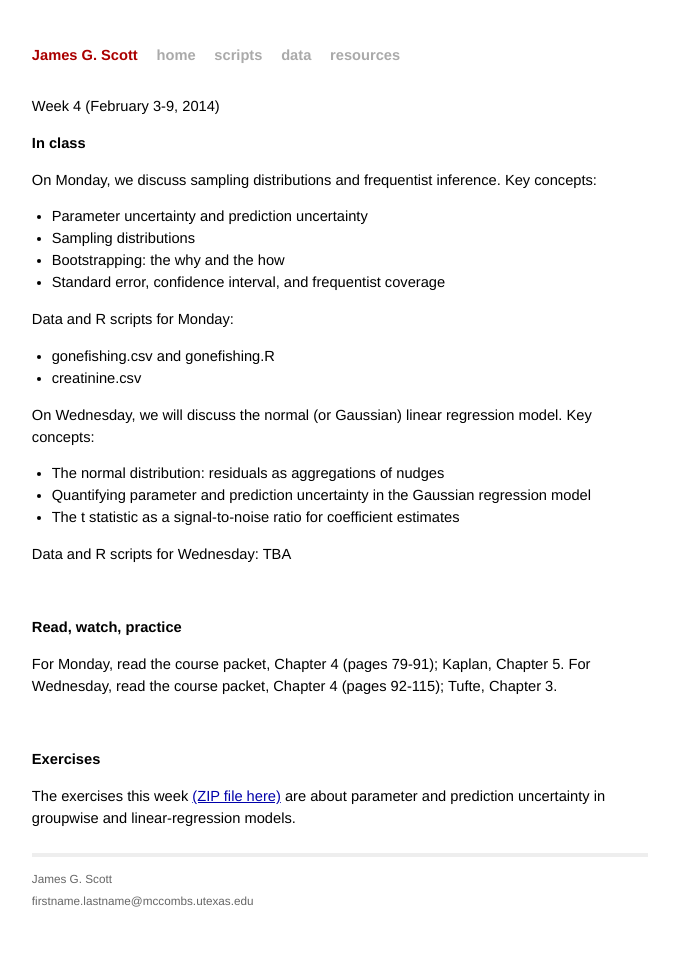
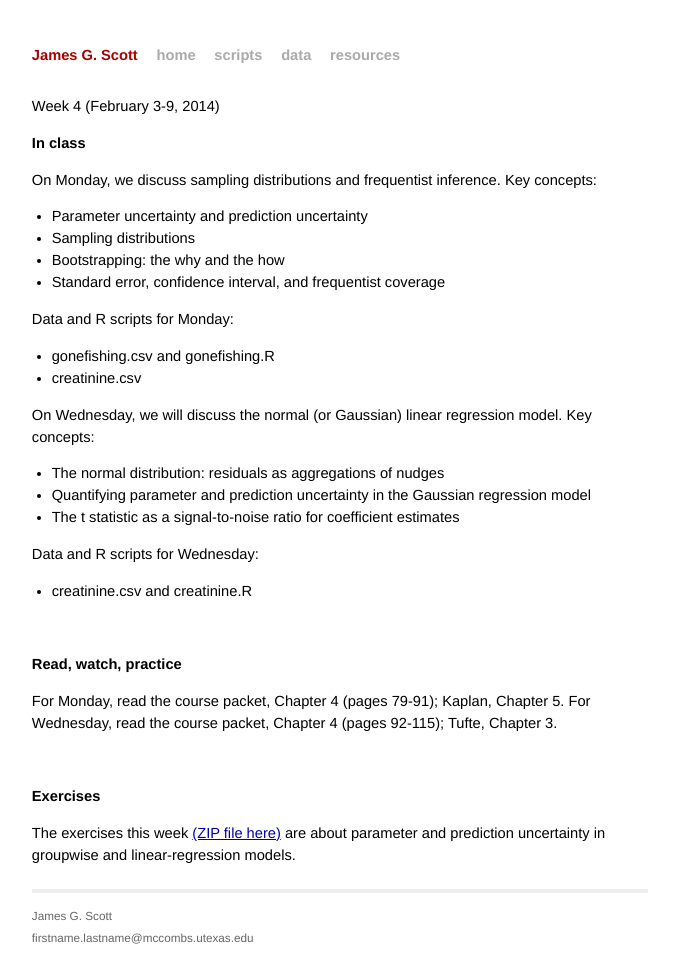
Before and after one commit to MhAmine/STA371, a Jekyll site: the page built from _posts/2014-02-03-week04.md, in a window 1280 px wide. Shown: the whole page, without its empty margins (300-979 px from the left). Built offline with Jekyll 4.4.1, drawn with Linux system fonts in a browser that asks for light colours.

```diff
--- a/_data/r.yml
+++ b/_data/r.yml
@@ -1,4 +1,5 @@
 - r: citytemps.R
+- r: creatinine.R
 - r: gonefishing.R
 - r: mammalsleep.R
 - r: milkprice.R
--- a/_posts/2014-02-03-week04.md
+++ b/_posts/2014-02-03-week04.md
@@ -24,7 +24,8 @@
 * Quantifying parameter and prediction uncertainty in the Gaussian regression model
 * The t statistic as a signal-to-noise ratio for coefficient estimates
 
-Data and R scripts for Wednesday: TBA
+Data and R scripts for Wednesday:
+* creatinine.csv and creatinine.R
 
 <br>
 
```
Also changed, not shown: 2 other files.
